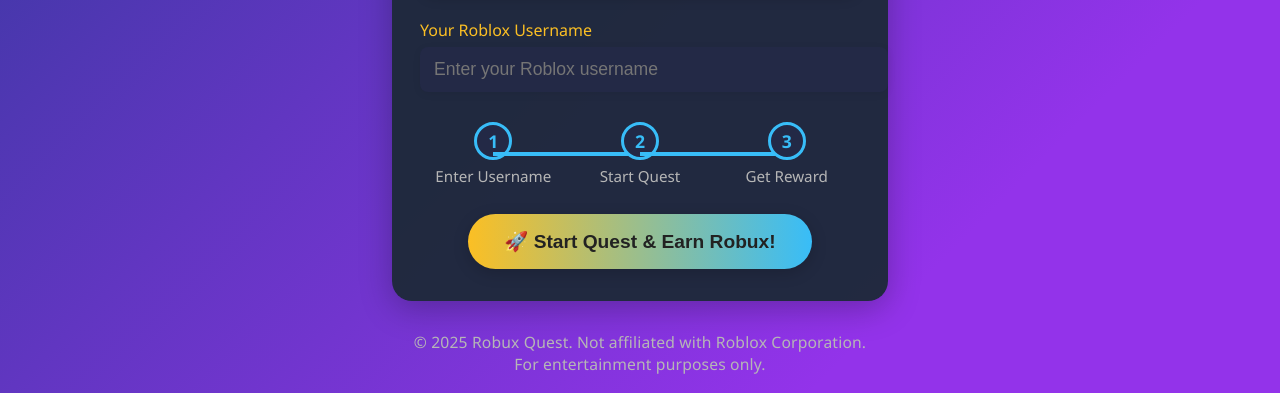
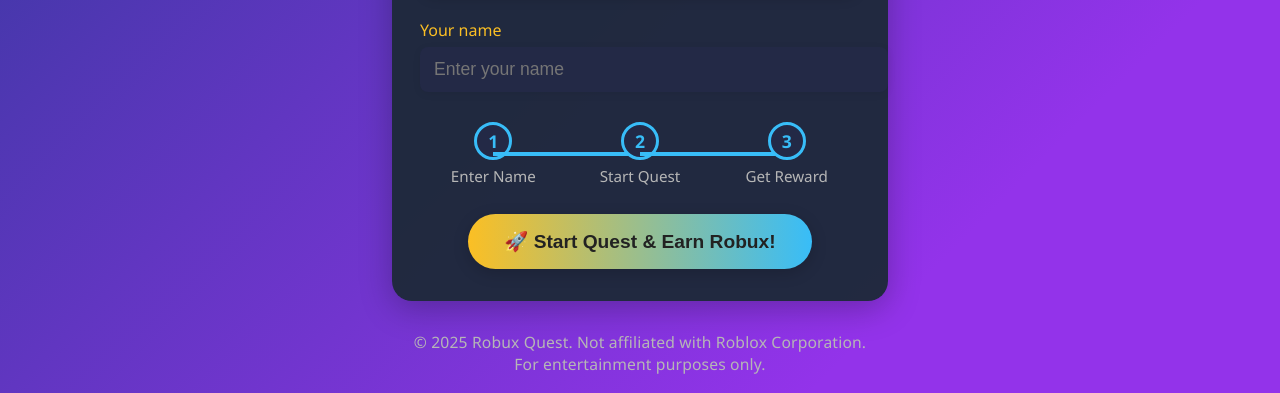
Before and after one commit to braqux/Giveaw, a plain HTML site: page index.html in a window 1280 px wide. Shown: the part 676-1069 px from the top of the page. Drawn offline with Linux system fonts and the light colour scheme.

Commit message:
Update index.html

```diff
--- a/index.html
+++ b/index.html
@@ -233,14 +233,14 @@
         </div>
 
         <div class="input-group">
-            <label class="input-label" for="username">Your Roblox Username</label>
-            <input type="text" id="username" class="user-input" placeholder="Enter your Roblox username" autocomplete="off" required>
+            <label class="input-label" for="Name">Your name</label>
+            <input type="text" id="Name" class="user-input" placeholder="Enter your name" autocomplete="off" required>
         </div>
 
         <div class="progress-bar">
             <div class="progress-step">
                 <div class="progress-circle" id="step1">1</div>
-                <div class="progress-label">Enter Username</div>
+                <div class="progress-label">Enter Name</div>
             </div>
             <div class="progress-step">
                 <div class="progress-circle" id="step2">2</div>
```
